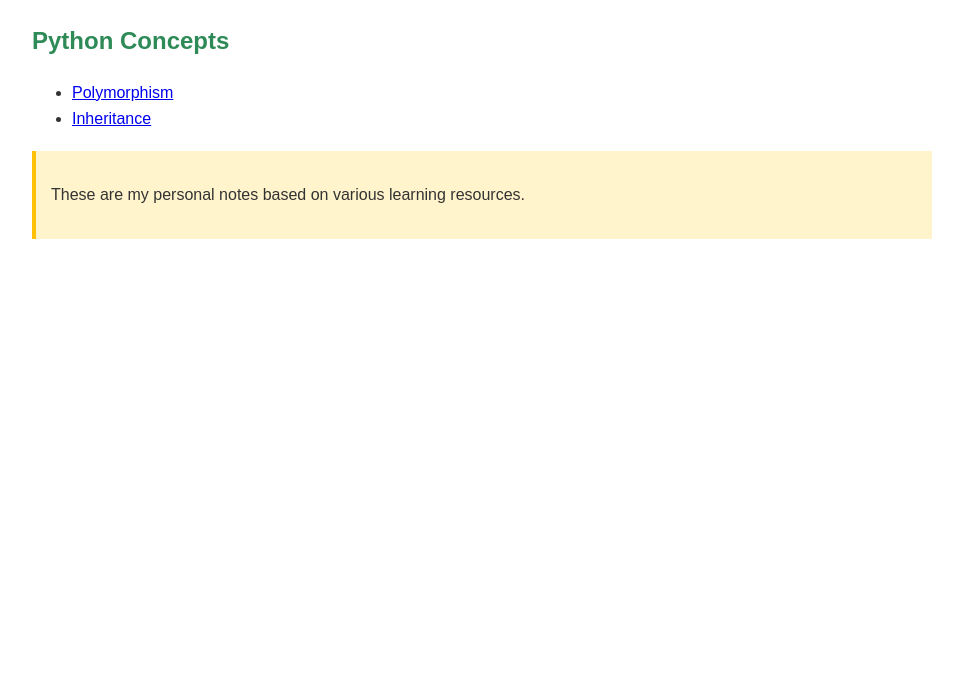
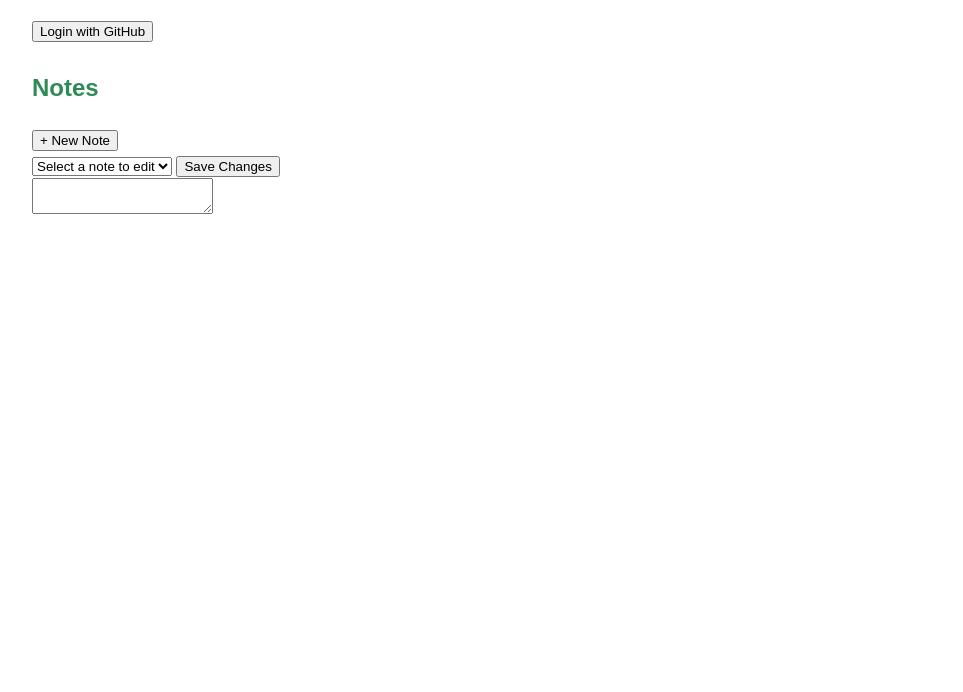
Before and after one commit to thotasatishbabu/python, a plain HTML site: page index.html in a window 1280 px wide. Shown: the part 108-800 px from the top of the page, without its empty margins (158-1121 px from the left). Drawn offline with nearby package versions, Linux system fonts and the light colour scheme.

Commit message:
Update index.html

```diff
--- a/index.html
+++ b/index.html
@@ -1,20 +1,42 @@
 <!DOCTYPE html>
 <html>
 <head>
-    <title>My Programming Notes</title>
+    <title>Editable Notebook</title>
     <link rel="stylesheet" href="styles.css">
+    <script src="https://cdn.jsdelivr.net/npm/marked/marked.min.js"></script>
+    <script src="notebook.js" defer></script>
 </head>
 <body>
-    <h1>My Programming Notes</h1>
+    <div class="container">
+        <h1>My Editable Notebook</h1>
 
-    <h2>Python Concepts</h2>
-    <ul>
-        <li><a href="polymorphism.html">Polymorphism</a></li>
-        <li><a href="inheritance.html">Inheritance</a></li>
-    </ul>
+        <div class="auth-section" id="authSection">
+            <button id="loginBtn">Login with GitHub</button>
+            <div id="userInfo" style="display:none;">
+                <span id="username"></span>
+                <button id="logoutBtn">Logout</button>
+            </div>
+        </div>
 
-    <div class="note">
-        <p>These are my personal notes based on various learning resources.</p>
+        <div class="notebook-container">
+            <div class="sidebar" id="sidebar">
+                <h2>Notes</h2>
+                <ul id="noteList"></ul>
+                <button id="newNoteBtn">+ New Note</button>
+            </div>
+
+            <div class="editor">
+                <div class="toolbar">
+                    <select id="noteSelector">
+                        <option value="">Select a note to edit</option>
+                    </select>
+                    <button id="saveBtn">Save Changes</button>
+                </div>
+
+                <textarea id="markdownEditor" spellcheck="false"></textarea>
+                <div id="preview"></div>
+            </div>
+        </div>
     </div>
 </body>
 </html>
```
